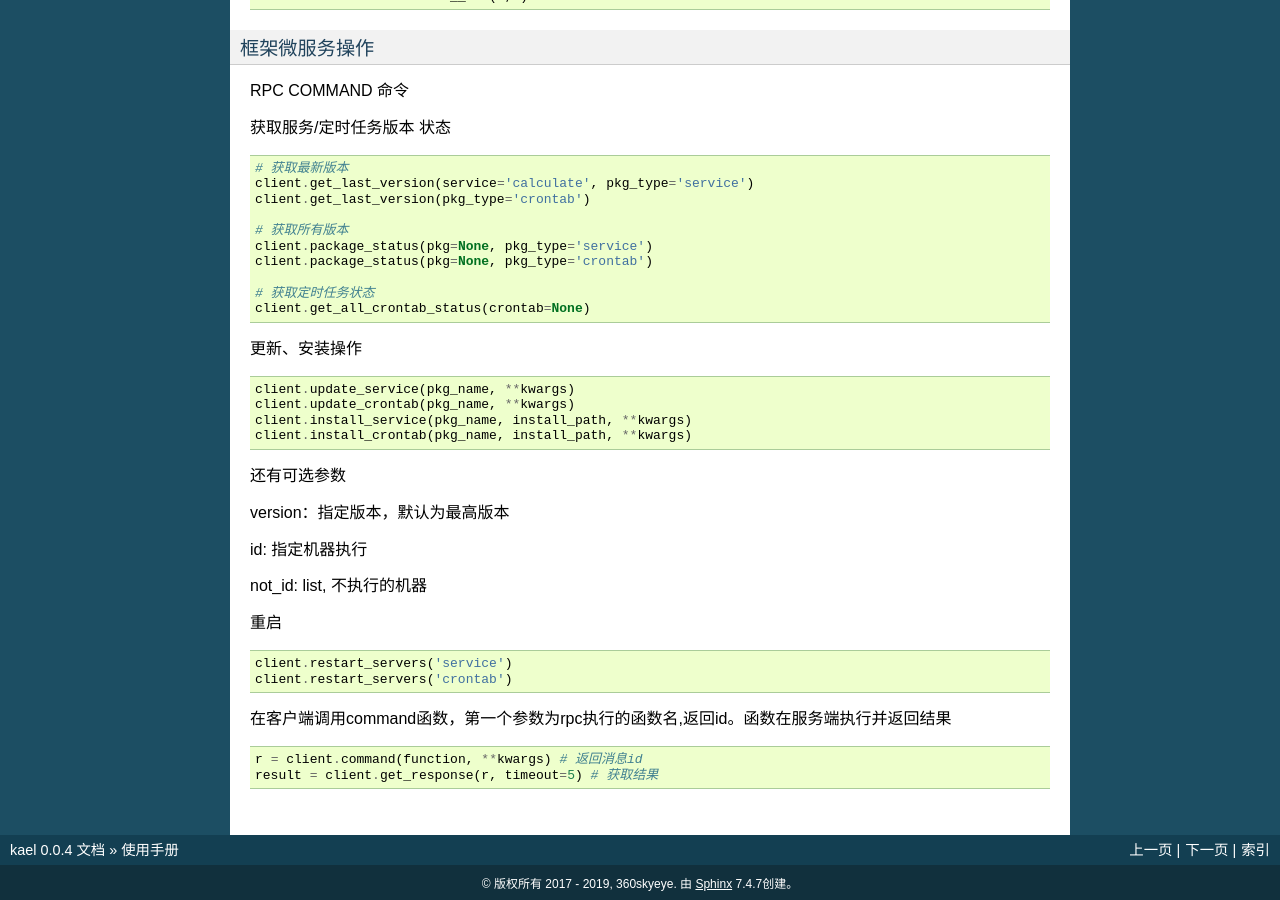
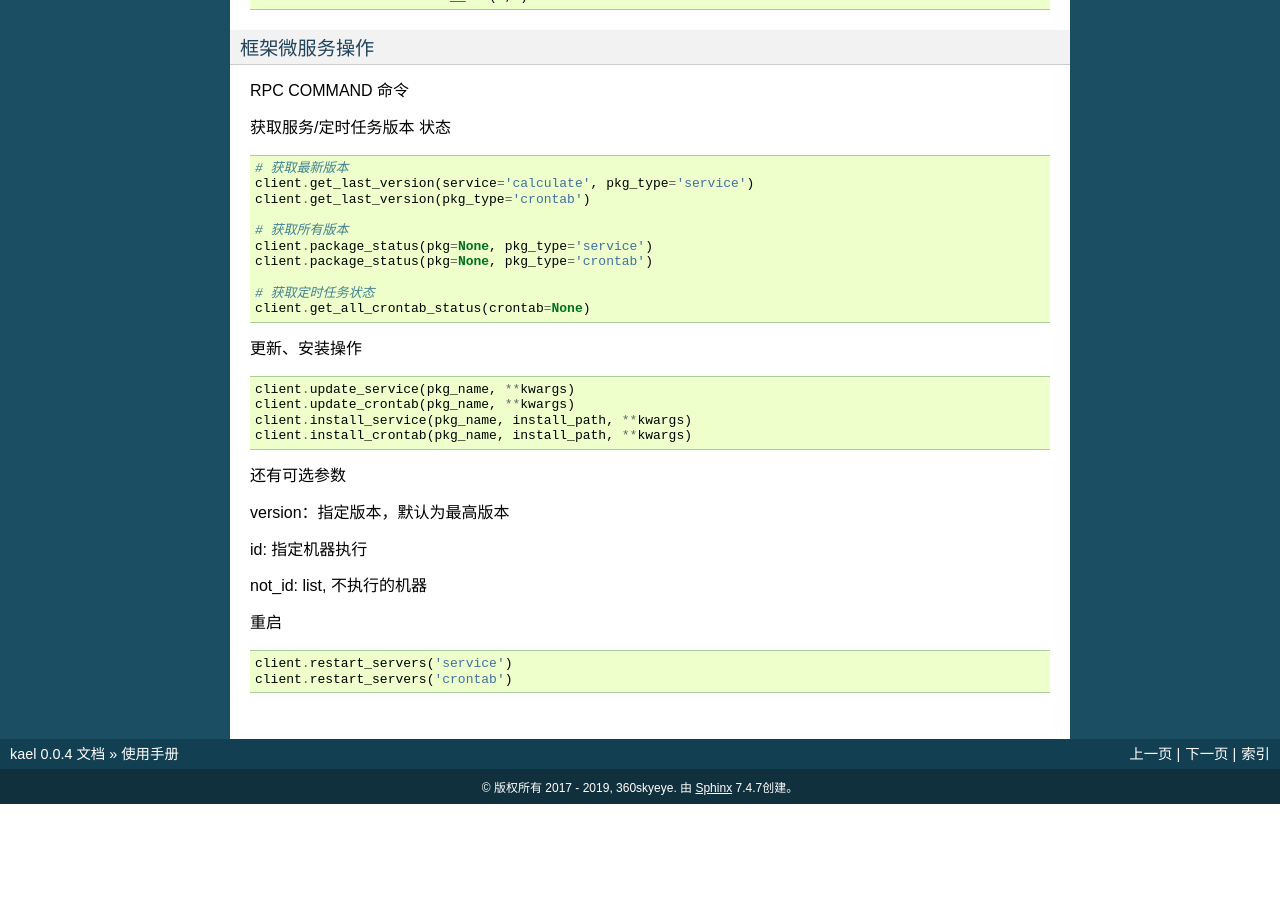
Before and after one commit to 360skyeye/kael, a Sphinx documentation site: the page built from doc/user_guide.rst, in a window 1280 px wide and 900 px high, scrolled down 2494 px. Built offline with Sphinx 7.4.7, drawn with Linux system fonts in a browser that asks for light colours; pages that are not in the unit, such as notebooks, are missing from menus; the version number is read from the project's files by our own code; after the commit the page ends 3298 px from its top, so only the background shows below that.

Commit message:
update doc

```diff
--- a/doc/user_guide.rst
+++ b/doc/user_guide.rst
@@ -178,11 +178,3 @@ not_id: list, 不执行的机器
 
         client.restart_servers('service')
         client.restart_servers('crontab')
-
-
-在客户端调用command函数，第一个参数为rpc执行的函数名,返回id。函数在服务端执行并返回结果
-
-::
-
-        r = client.command(function, **kwargs) # 返回消息id
-        result = client.get_response(r, timeout=5) # 获取结果
```
